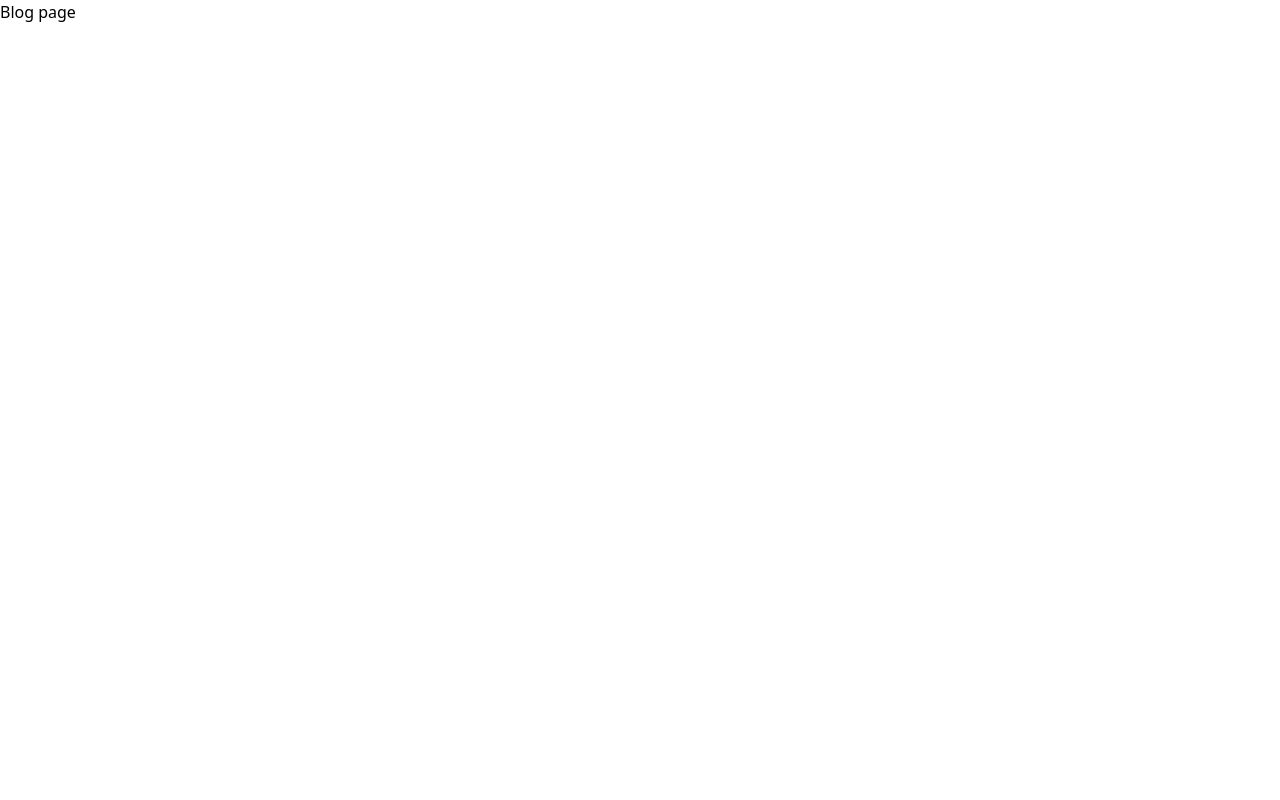
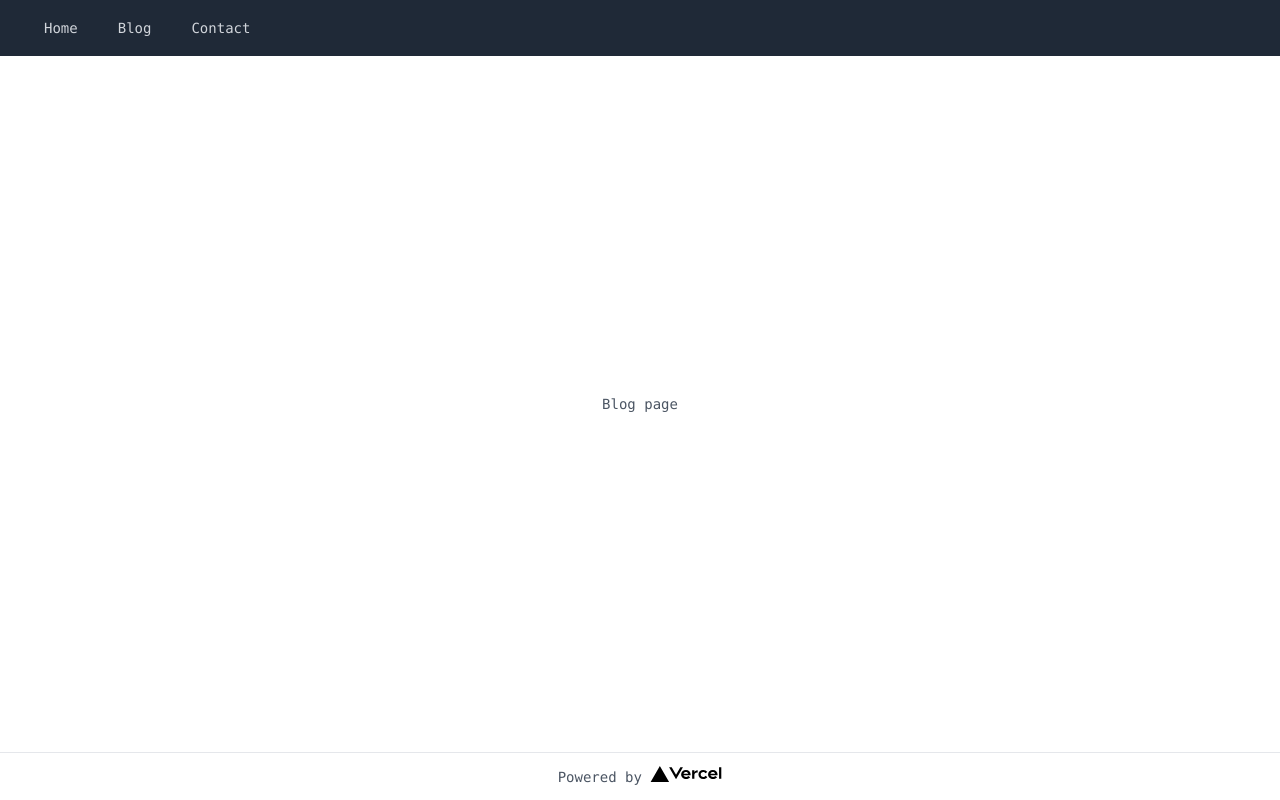
Before and after one commit to kotahorii/next.js-homepage-practice, a Next.js app: page /blog-page in a window 1280 px wide. Built offline with nearby package versions, Linux system fonts and the light colour scheme.

Commit message:
footer created

```diff
--- a/components/Layout.tsx
+++ b/components/Layout.tsx
@@ -1,7 +1,14 @@
 import Head from "next/head";
 import Link from "next/link";
+import Image from "next/image";
+import { ReactNode, VFC } from "react";
 
-export default function Layout({ children, title = "HP by NEXT.js" }) {
+type Props = {
+  children: ReactNode;
+  title: string;
+};
+
+const Layout: VFC<Props> = ({ children, title = "HP by NEXT.js" }) => {
   return (
     <div className="flex justify-center items-center flex-col min-h-screen text-gray-600 text-sm font-mono">
       <Head>
@@ -33,6 +40,18 @@ export default function Layout({ children, title = "HP by NEXT.js" }) {
       <main className="flex flex-1 justify-center items-center flex-col w-screen">
         {children}
       </main>
+      <footer className="w-full h-12 flex justify-center items-center border-t">
+        <a
+          href="https://vercel.com?utm_source=create-next-app&utm_medium=default-template&utm_campaign=create-next-app"
+          target="_blank"
+          rel="noopener noreferrer"
+        >
+          Powered by{" "}
+          <Image src="/vercel.svg" alt="Vercel Logo" width={72} height={16} />
+        </a>
+      </footer>
     </div>
   );
-}
+};
+
+export default Layout;
--- a/pages/blog-page.tsx
+++ b/pages/blog-page.tsx
@@ -1,7 +1,8 @@
 import React from "react";
+import Layout from "../components/Layout";
 
 const Blog = () => {
-  return <div>Blog page</div>;
+  return <Layout title="Blog">Blog page</Layout>;
 };
 
 export default Blog;
--- a/pages/contact-page.tsx
+++ b/pages/contact-page.tsx
@@ -1,7 +1,8 @@
 import React from "react";
+import Layout from "../components/Layout";
 
 const Contact = () => {
-  return <div>Contact page</div>;
+  return <Layout title="Contact">Contact page</Layout>;
 };
 
 export default Contact;
```
Also changed, not shown: pages/index.tsx (+1 -12 lines), public/avatar.jpg (added), 1 other file (tests, documents, lock files or other folders).
